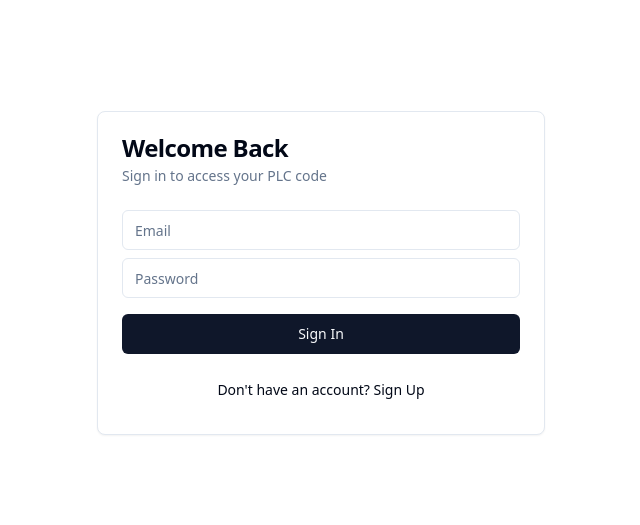
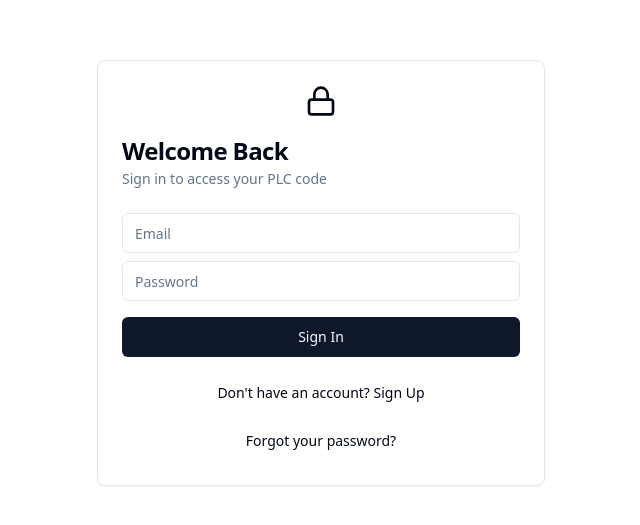
Before and after one commit to johannesPettersson80/code-first-plc-editor, a React (Vite) app: page /auth in a window 1280 px wide. Shown: the part 127-652 px from the top of the page, without its empty margins (319-959 px from the left). Built offline with nearby package versions, Linux system fonts and the light colour scheme.

Commit message:
Add password reset functionality

```diff
--- a/src/integrations/supabase/types.ts
+++ b/src/integrations/supabase/types.ts
@@ -9,6 +9,27 @@ export type Json =
 export type Database = {
   public: {
     Tables: {
+      custom_users: {
+        Row: {
+          auth_user_id: string | null
+          created_at: string | null
+          id: number
+          profile_data: Json | null
+        }
+        Insert: {
+          auth_user_id?: string | null
+          created_at?: string | null
+          id?: never
+          profile_data?: Json | null
+        }
+        Update: {
+          auth_user_id?: string | null
+          created_at?: string | null
+          id?: never
+          profile_data?: Json | null
+        }
+        Relationships: []
+      }
       plc_code: {
         Row: {
           code: string
--- a/src/pages/Auth.tsx
+++ b/src/pages/Auth.tsx
@@ -6,12 +6,14 @@ import { Button } from '@/components/ui/button';
 import { Input } from '@/components/ui/input';
 import { Card, CardContent, CardDescription, CardHeader, CardTitle } from '@/components/ui/card';
 import { toast } from '@/components/ui/sonner';
+import { Lock } from 'lucide-react';
 
 const Auth = () => {
   const [email, setEmail] = useState('');
   const [password, setPassword] = useState('');
   const [isLoading, setIsLoading] = useState(false);
   const [isSignUp, setIsSignUp] = useState(false);
+  const [isResetPassword, setIsResetPassword] = useState(false);
   const navigate = useNavigate();
 
   const handleAuth = async (e: React.FormEvent) => {
@@ -19,7 +21,14 @@ const Auth = () => {
     setIsLoading(true);
 
     try {
-      if (isSignUp) {
+      if (isResetPassword) {
+        const { error } = await supabase.auth.resetPasswordForEmail(email, {
+          redirectTo: `${window.location.origin}/auth`,
+        });
+        if (error) throw error;
+        toast.success('Check your email for the password reset link');
+        setIsResetPassword(false);
+      } else if (isSignUp) {
         const { error } = await supabase.auth.signUp({
           email,
           password,
@@ -45,9 +54,22 @@ const Auth = () => {
     <div className="min-h-screen flex items-center justify-center bg-background p-4">
       <Card className="w-full max-w-md">
         <CardHeader>
-          <CardTitle>{isSignUp ? 'Create Account' : 'Welcome Back'}</CardTitle>
+          <div className="flex items-center justify-center mb-4">
+            <Lock className="h-8 w-8" />
+          </div>
+          <CardTitle>
+            {isResetPassword
+              ? 'Reset Password'
+              : isSignUp
+              ? 'Create Account'
+              : 'Welcome Back'}
+          </CardTitle>
           <CardDescription>
-            {isSignUp ? 'Sign up to save and manage your PLC code' : 'Sign in to access your PLC code'}
+            {isResetPassword
+              ? 'Enter your email to receive a password reset link'
+              : isSignUp
+              ? 'Sign up to save and manage your PLC code'
+              : 'Sign in to access your PLC code'}
           </CardDescription>
         </CardHeader>
         <CardContent>
@@ -60,6 +82,7 @@ const Auth = () => {
                 onChange={(e) => setEmail(e.target.value)}
                 required
               />
+              {!isResetPassword && (
                 <Input
                   type="password"
                   placeholder="Password"
@@ -67,18 +90,50 @@ const Auth = () => {
                   onChange={(e) => setPassword(e.target.value)}
                   required
                 />
+              )}
             </div>
             <Button type="submit" className="w-full" disabled={isLoading}>
-              {isLoading ? 'Loading...' : isSignUp ? 'Sign Up' : 'Sign In'}
+              {isLoading
+                ? 'Loading...'
+                : isResetPassword
+                ? 'Send Reset Link'
+                : isSignUp
+                ? 'Sign Up'
+                : 'Sign In'}
             </Button>
+            <div className="flex flex-col gap-2">
               <Button
                 type="button"
                 variant="ghost"
                 className="w-full"
-              onClick={() => setIsSignUp(!isSignUp)}
+                onClick={() => {
+                  setIsResetPassword(false);
+                  setIsSignUp(!isSignUp);
+                }}
               >
                 {isSignUp ? 'Already have an account? Sign In' : "Don't have an account? Sign Up"}
               </Button>
+              {!isResetPassword && !isSignUp && (
+                <Button
+                  type="button"
+                  variant="ghost"
+                  className="w-full"
+                  onClick={() => setIsResetPassword(true)}
+                >
+                  Forgot your password?
+                </Button>
+              )}
+              {isResetPassword && (
+                <Button
+                  type="button"
+                  variant="ghost"
+                  className="w-full"
+                  onClick={() => setIsResetPassword(false)}
+                >
+                  Back to Sign In
+                </Button>
+              )}
+            </div>
           </form>
         </CardContent>
       </Card>
```
Lines whose indentation alone changed are shown as unchanged.
